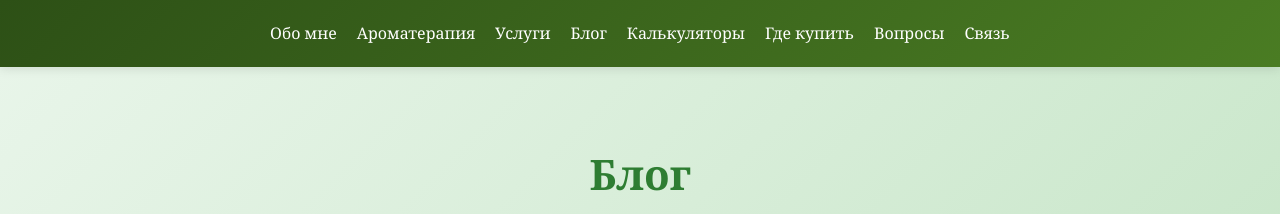
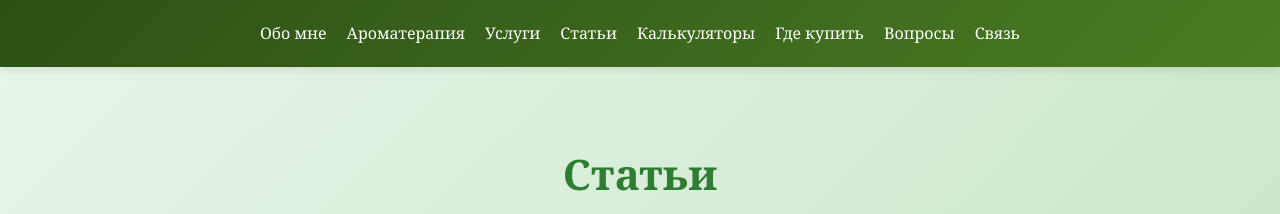
Before and after one commit to Pilipenkopv/aroma-pilipenko, a plain HTML site: page blog.html in a window 1280 px wide. Shown: the top 214 px of the page. Drawn offline with Linux system fonts and the light colour scheme.

Commit message:
Add files via upload

```diff
--- a/blog.html
+++ b/blog.html
@@ -3,7 +3,7 @@
 <head>
 <meta charset="UTF-8">
 <meta name="viewport" content="width=device-width, initial-scale=1.0">
-<title>Блог — Павел Пилипенко, ароматерапевт</title>
+<title>Статьи — Павел Пилипенко, ароматерапевт</title>
 <link rel="icon" type="image/png" href="favicon.png">
 <link rel="stylesheet" href="style.css">
 <style>
@@ -25,14 +25,14 @@
 <a href="index.html#author">Обо мне</a>
 <a href="aromatherapy.html">Ароматерапия</a>
 <a href="services.html">Услуги</a>
-<a href="blog.html">Блог</a>
+<a href="blog.html">Статьи</a>
 <a href="calculators.html">Калькуляторы</a>
 <a href="where-to-buy.html">Где купить</a>
 <a href="faq.html">Вопросы</a>
 <a href="contact.html">Связь</a>
 </nav></header>
 <section class="hero" style="background: linear-gradient(135deg, #e8f5e9, #c8e6c9); padding: 80px 20px; text-align: center;">
-<h1 style="font-size: 42px; color: #2e7d32; margin-bottom: 15px;">Блог</h1>
+<h1 style="font-size: 42px; color: #2e7d32; margin-bottom: 15px;">Статьи</h1>
 <p style="font-size: 20px; color: #5a6c5d;">Статьи об ароматерапии, здоровье и натуральной поддержке организма</p>
 </section>
 <div class="container">
```
Also changed, not shown: blog-autumn.html (+1 -1 lines), blog-bristol.html (+1 -1 lines), blog-magnesium.html (+1 -1 lines), blog-spring.html (+1 -1 lines), blog-summer.html (+1 -1 lines), blog-urine.html (+1 -1 lines), blog-water.html (+1 -1 lines), blog-winter.html (+1 -1 lines).
